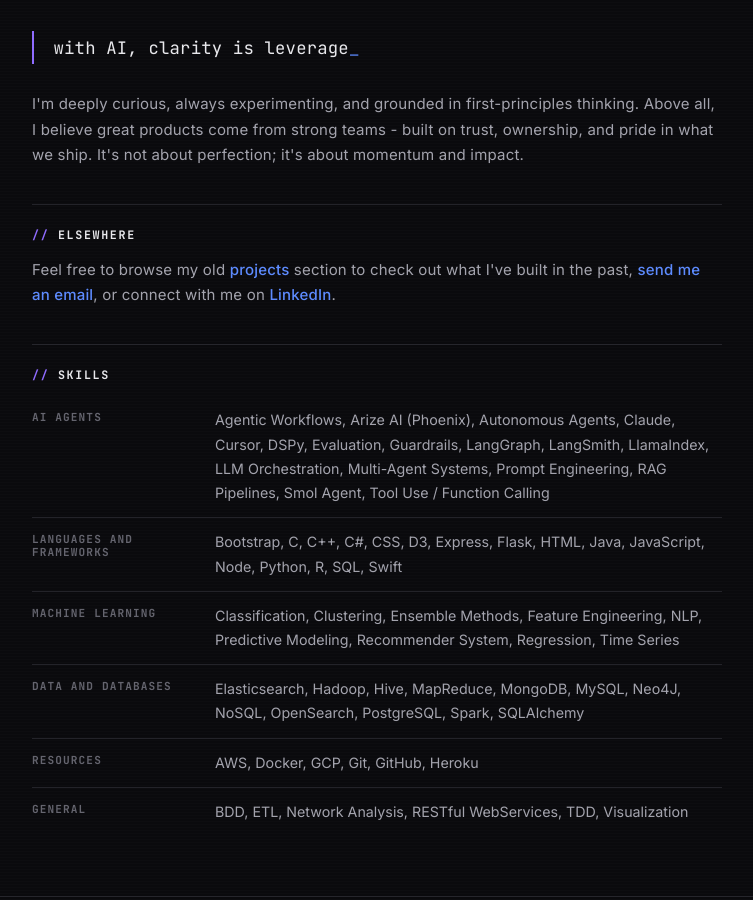
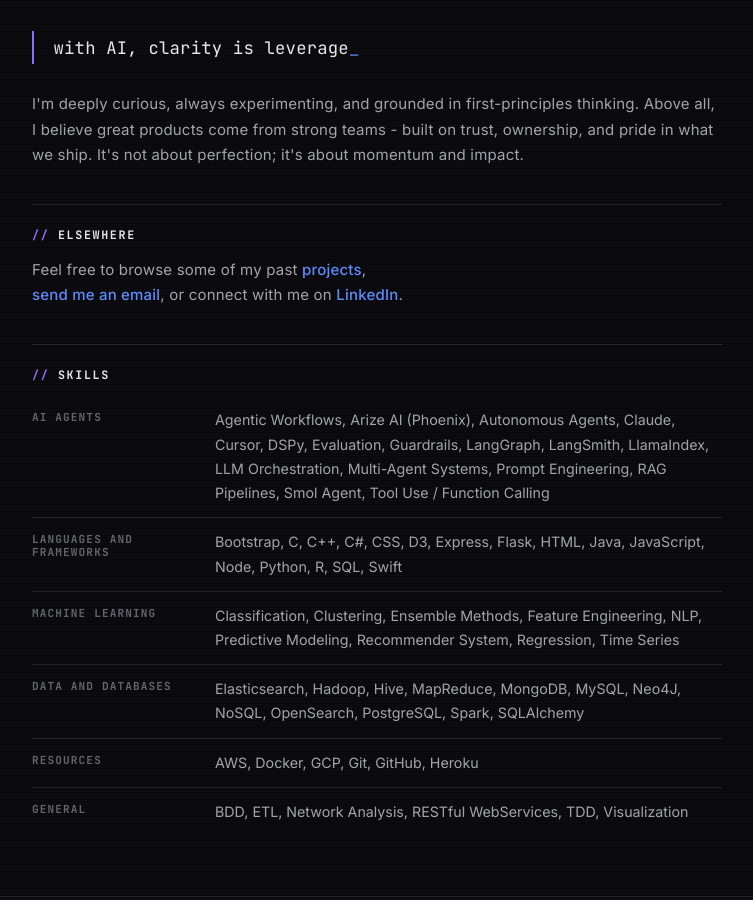
Before and after one commit to roseejones/roseejones.github.io, a Jekyll site: the page built from about.html, in a window 1280 px wide and 900 px high, scrolled down 1382 px. Shown: the whole window, without its empty margins (263-1016 px from the left). Built offline with Jekyll 4.4.1, drawn with Linux system fonts in a browser that asks for light colours; nearby versions of some CDN libraries.

Commit message:
style: reword elsewhere links on about page

```diff
--- a/about.html
+++ b/about.html
@@ -79,8 +79,7 @@ layout: not_homepage
         <h2 class="section-label">Elsewhere</h2>
         <div class="about_paragraph">
             <p>
-                Feel free to browse my old <a class="about_me_links" href="/projects">projects</a>
-                section to check out what I've built in the past,
+                Feel free to browse some of my past <a class="about_me_links" href="/projects">projects</a>,<br>
                 <a class="about_me_links" href="/contact">send me an email</a>, or connect with me
                 on <a class="about_me_links" href="https://www.linkedin.com/in/roseejones/"
                     target="_blank">LinkedIn</a>.
```
